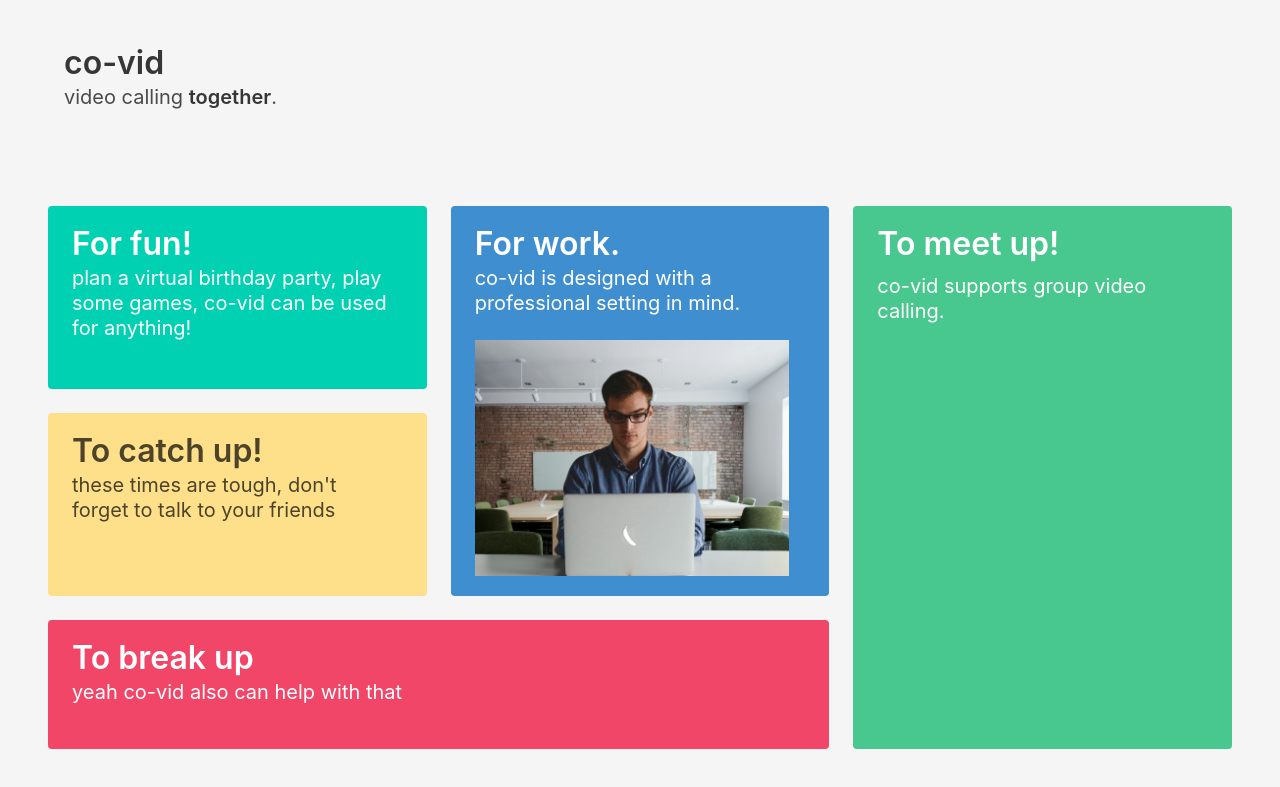
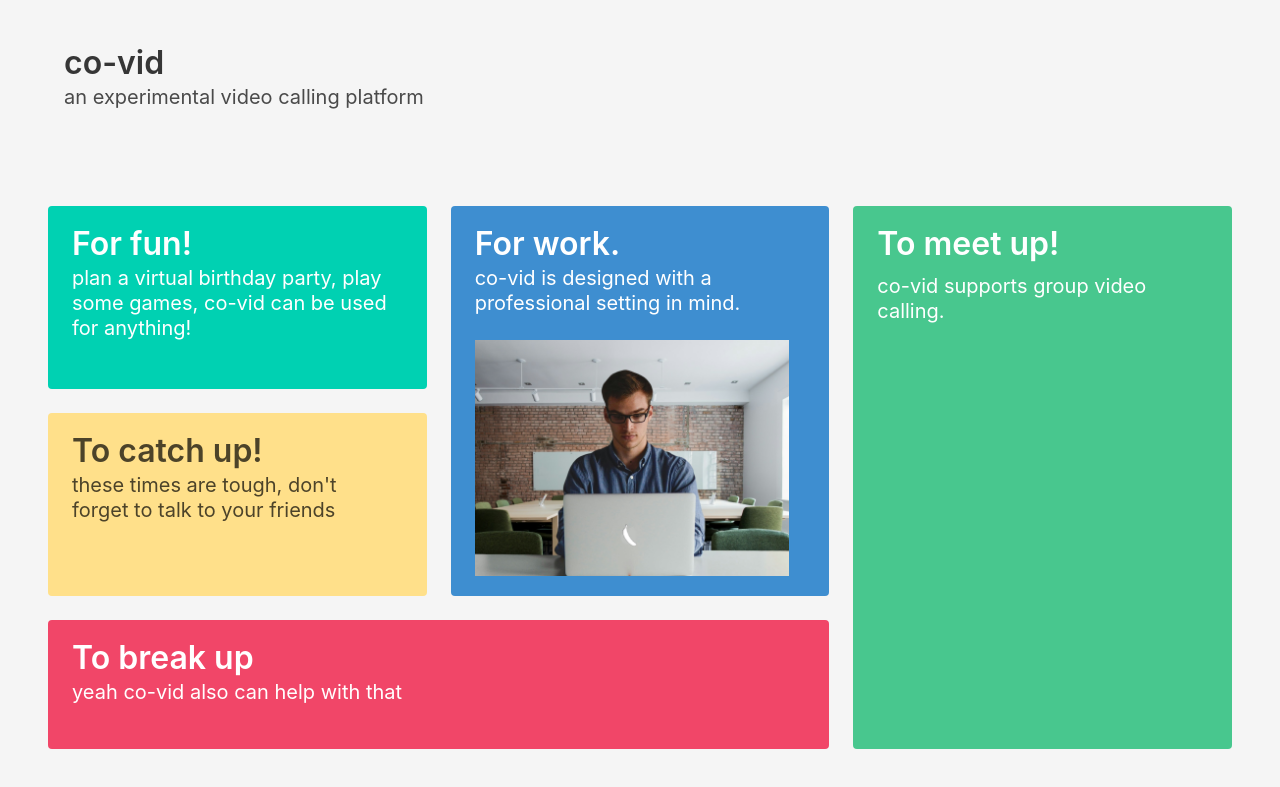
Before and after one commit to co-vid/co-vid.github.io, a plain HTML site: page index.html in a window 1280 px wide. Shown: the part 59-846 px from the top of the page. Drawn offline with nearby package versions, Linux system fonts and the light colour scheme.

Commit message:
added favicon

```diff
--- a/index.html
+++ b/index.html
@@ -71,7 +71,7 @@
         co-vid
       </h1>
       <p class="subtitle">
-        video calling <strong>together</strong>.
+        an experimental video calling platform
       </p>
     </div>
   </section>
```
Also changed, not shown: assets/favicon.png (added), favicon.ico (added).
